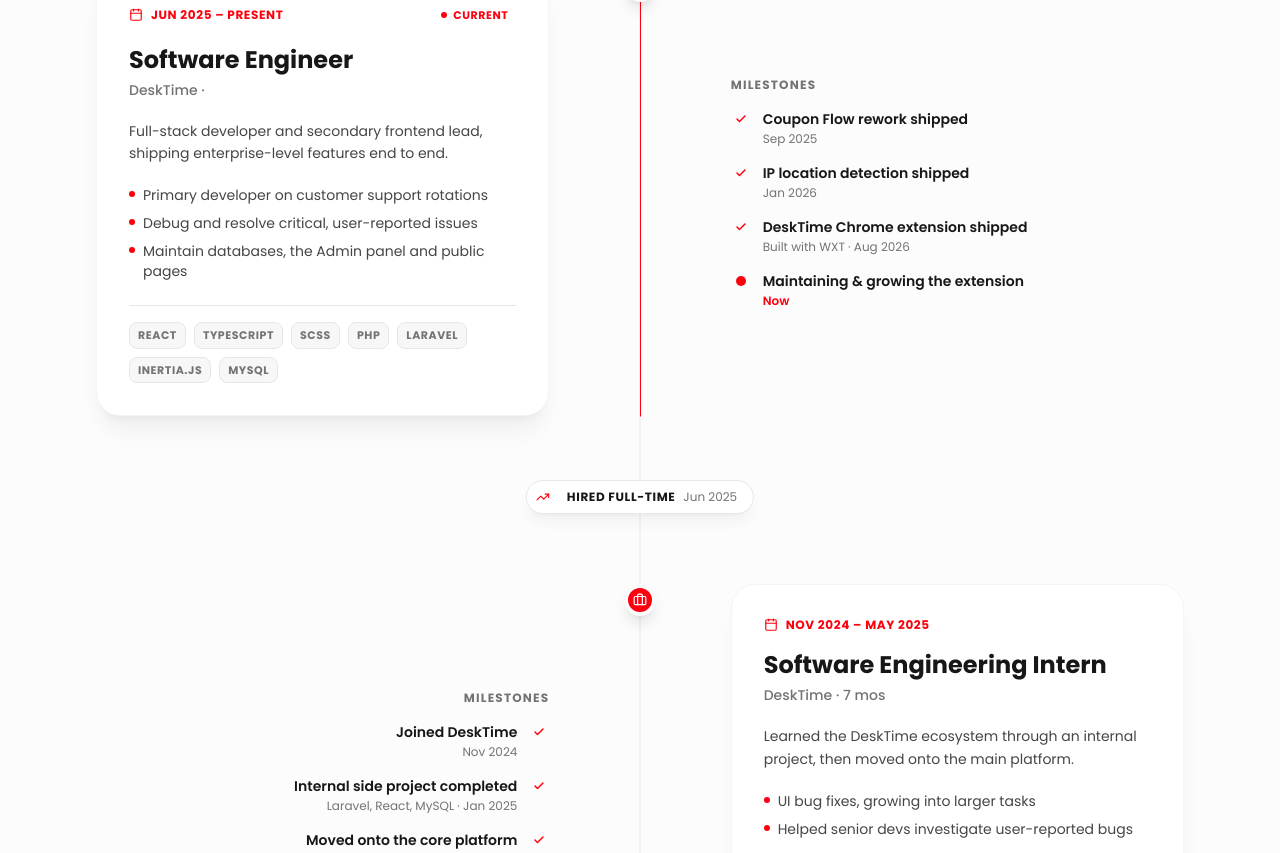
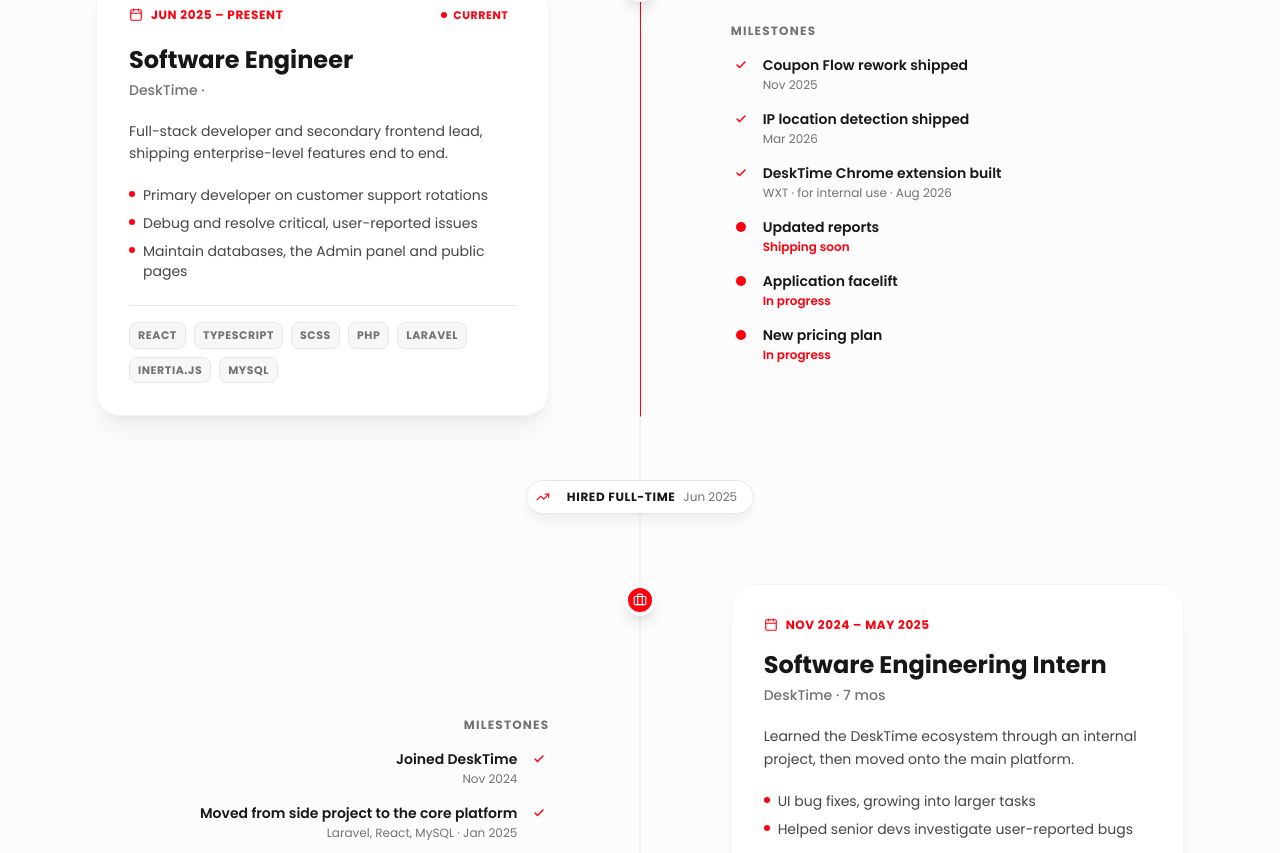
Before and after one commit to fur1ozz/portfolio, a React (Vite) app: page /experience in a window 1280 px wide. Shown: the part 406-1259 px from the top of the page. Built offline with nearby package versions, Linux system fonts and the light colour scheme.

Commit message:
Update dates and goals

```diff
--- a/src/pages/Experience/Experience.jsx
+++ b/src/pages/Experience/Experience.jsx
@@ -5,7 +5,6 @@
 import { Briefcase, Calendar, Check, TrendingUp } from "lucide-react";
 import FadeIn from "../../components/FadeIn";
 
-// TODO: milestone dates are placeholders, swap in the real ones
 const experiences = [
     {
         title: "Software Engineer",
@@ -20,10 +19,12 @@
         ],
         tech: ['React', 'TypeScript', 'SCSS', 'PHP', 'Laravel', 'Inertia.js', 'MySQL'],
         milestones: [
-            { title: "Coupon Flow rework shipped", date: "Sep 2025" },
-            { title: "IP location detection shipped", date: "Jan 2026" },
-            { title: "DeskTime Chrome extension shipped", note: "Built with WXT", date: "Aug 2026" },
-            { title: "Maintaining & growing the extension", date: "Now", ongoing: true },
+            { title: "Coupon Flow rework shipped", date: "Nov 2025" },
+            { title: "IP location detection shipped", date: "Mar 2026" },
+            { title: "DeskTime Chrome extension built", note: "WXT · for internal use", date: "Aug 2026" },
+            { title: "Updated reports", date: "Shipping soon", ongoing: true },
+            { title: "Application facelift", date: "In progress", ongoing: true },
+            { title: "New pricing plan", date: "In progress", ongoing: true },
         ],
     },
     {
@@ -39,8 +40,7 @@
         tech: ['React', 'JavaScript', 'Blade', 'Bootstrap', 'PHP', 'Laravel'],
         milestones: [
             { title: "Joined DeskTime", date: "Nov 2024" },
-            { title: "Internal side project completed", note: "Laravel, React, MySQL", date: "Jan 2025" },
-            { title: "Moved onto the core platform", date: "Feb 2025" },
+            { title: "Moved from side project to the core platform", note: "Laravel, React, MySQL", date: "Jan 2025" },
         ],
     },
 ];
```
